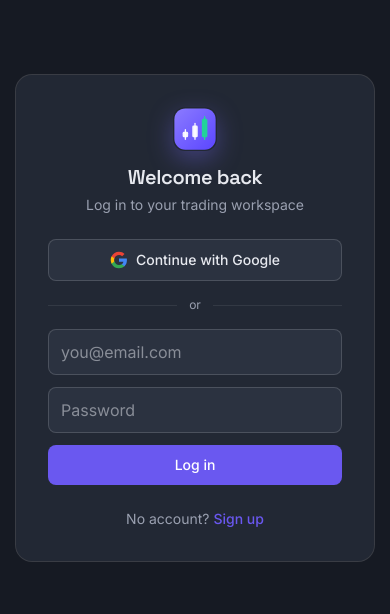
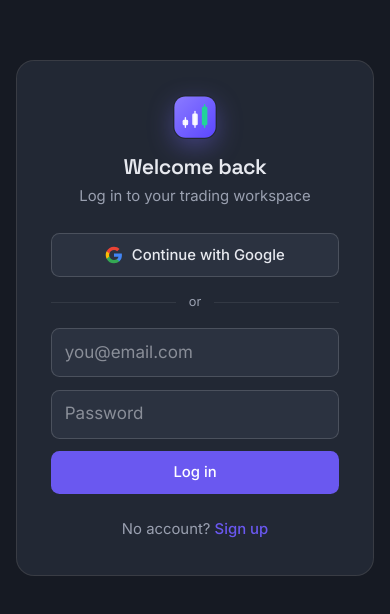
Before and after one commit to agimharizaj/tradebook, a Next.js app: page /login in a window 390 px wide. Shown: the part 104-718 px from the top of the page. Built offline with nearby package versions, Linux system fonts and the light colour scheme; no server answers.

Commit message:
Scale phone UI up ~6% via 17px root font size

```diff
--- a/src/app/globals.css
+++ b/src/app/globals.css
@@ -127,9 +127,16 @@ h3 {
   display: none;
 }
 
-/* iOS Safari auto-zooms the page when a focused input is under 16px.
-   Keep all inputs at 16px on phones to prevent it. */
+/* Phone sizing: the app is built in rem units, so raising the root font
+   size scales the entire UI (text, padding, buttons) proportionally.
+   17px = ~6% larger than default. Tune this one number to taste. */
 @media (max-width: 767px) {
+  html {
+    font-size: 17px;
+  }
+
+  /* iOS Safari auto-zooms the page when a focused input is under 16px.
+     1rem here is 17px, comfortably above the zoom threshold. */
   .field,
   .input,
   .jfield {
```
